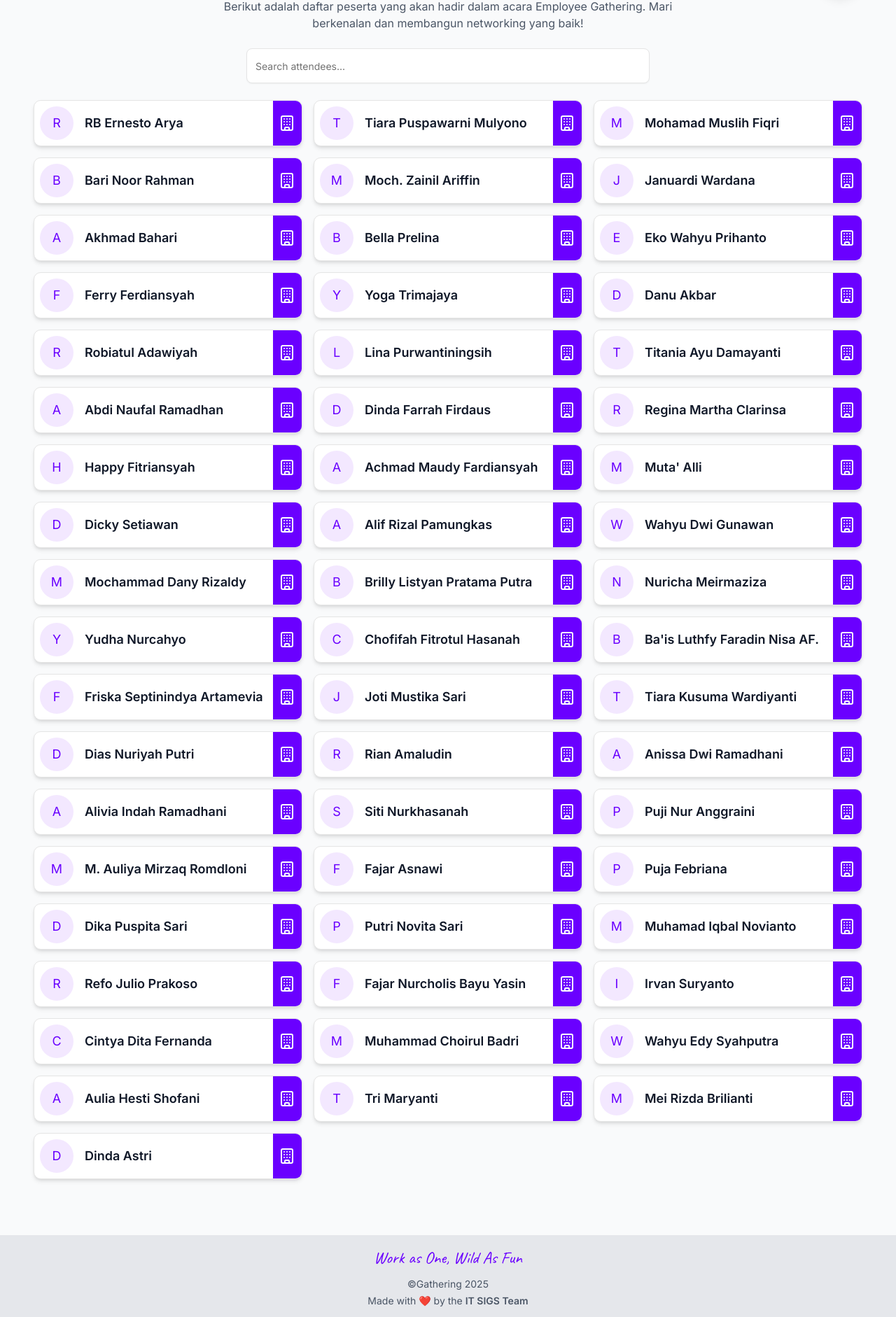
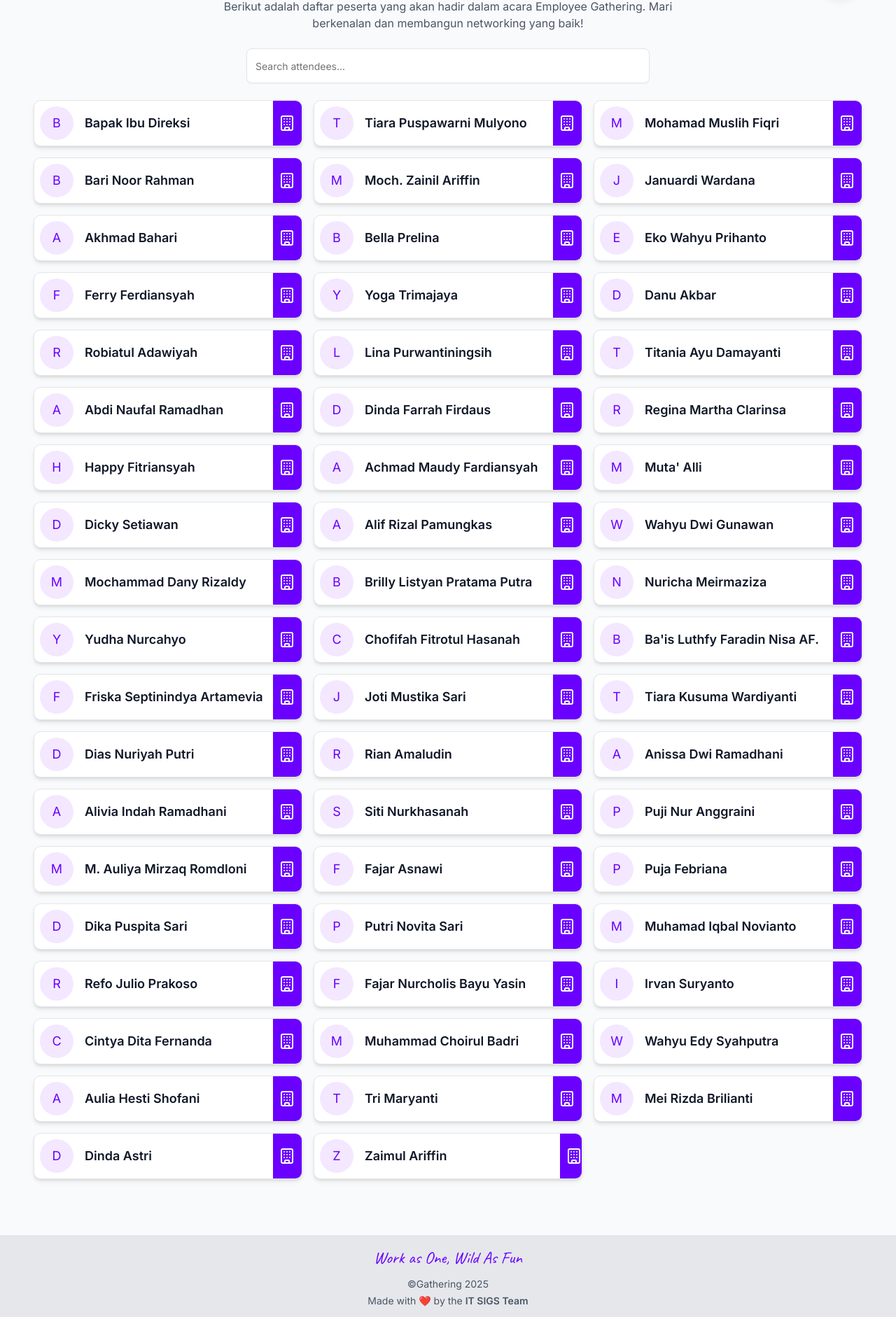
Before and after one commit to mirzaq19/sigs-gathering, a Next.js app: page /attendees in a window 1280 px wide. Shown: the part 784-2666 px from the top of the page at 70% size. Built offline with nearby package versions, Linux system fonts and the light colour scheme.

Commit message:
feat: update FAQ answers for clarity and modify attendee details for accuracy

```diff
--- a/components/faq-section.tsx
+++ b/components/faq-section.tsx
@@ -44,7 +44,7 @@ const FAQSection = ({ className }: FAQSectionProps) => {
     },
     {
       question: 'Pick Up Point nya dimana ya?',
-      answer: 'AMG Tower yaa. Klo Drop Off nanti di info lagi 🛵',
+      answer: 'Pickup Point dan Drop Off hanya di AMG Tower yaa.. 🛵',
     },
     {
       question: 'Kalau gabisa ikut Gathering izin gimana ?',
--- a/data/attendees.const.ts
+++ b/data/attendees.const.ts
@@ -1,11 +1,11 @@
 export interface Attendee {
   id: number;
   name: string;
-  company: 'SIGS' | 'AGS' | 'AAS';
+  company: 'SIGS' | 'AGS' | 'AAS' | 'SIG';
 }
 
 export const ATTENDEES: Attendee[] = [
-  { id: 1, name: 'RB Ernesto Arya', company: 'SIGS' },
+  { id: 1, name: 'Bapak Ibu Direksi', company: 'SIGS' },
   { id: 2, name: 'Tiara Puspawarni Mulyono', company: 'SIGS' },
   { id: 3, name: 'Mohamad Muslih Fiqri', company: 'SIGS' },
   { id: 4, name: 'Bari Noor Rahman', company: 'SIGS' },
@@ -60,4 +60,5 @@ export const ATTENDEES: Attendee[] = [
   { id: 53, name: 'Tri Maryanti', company: 'SIGS' },
   { id: 54, name: 'Mei Rizda Brilianti', company: 'SIGS' },
   { id: 55, name: 'Dinda Astri', company: 'SIGS' },
+  { id: 56, name: 'Zaimul Ariffin', company: 'SIG' },
 ];
```
